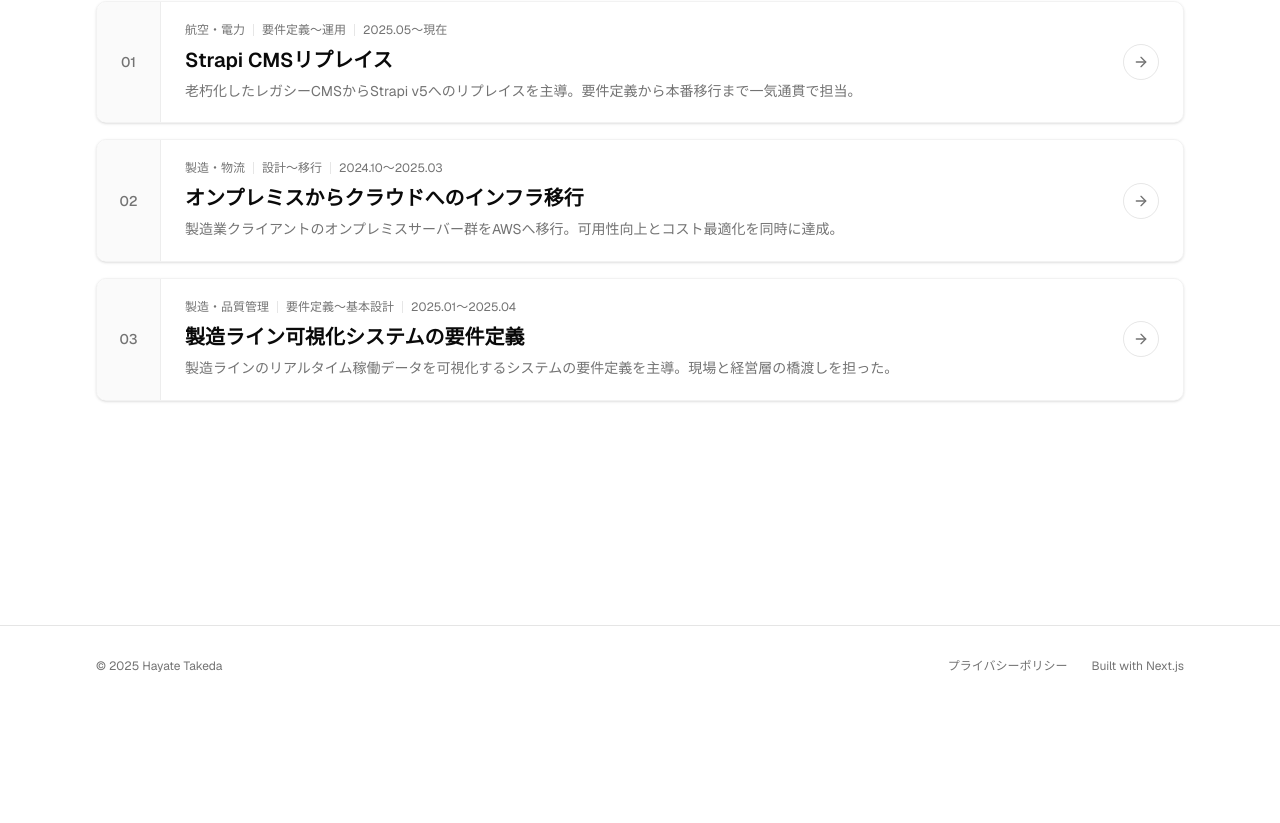
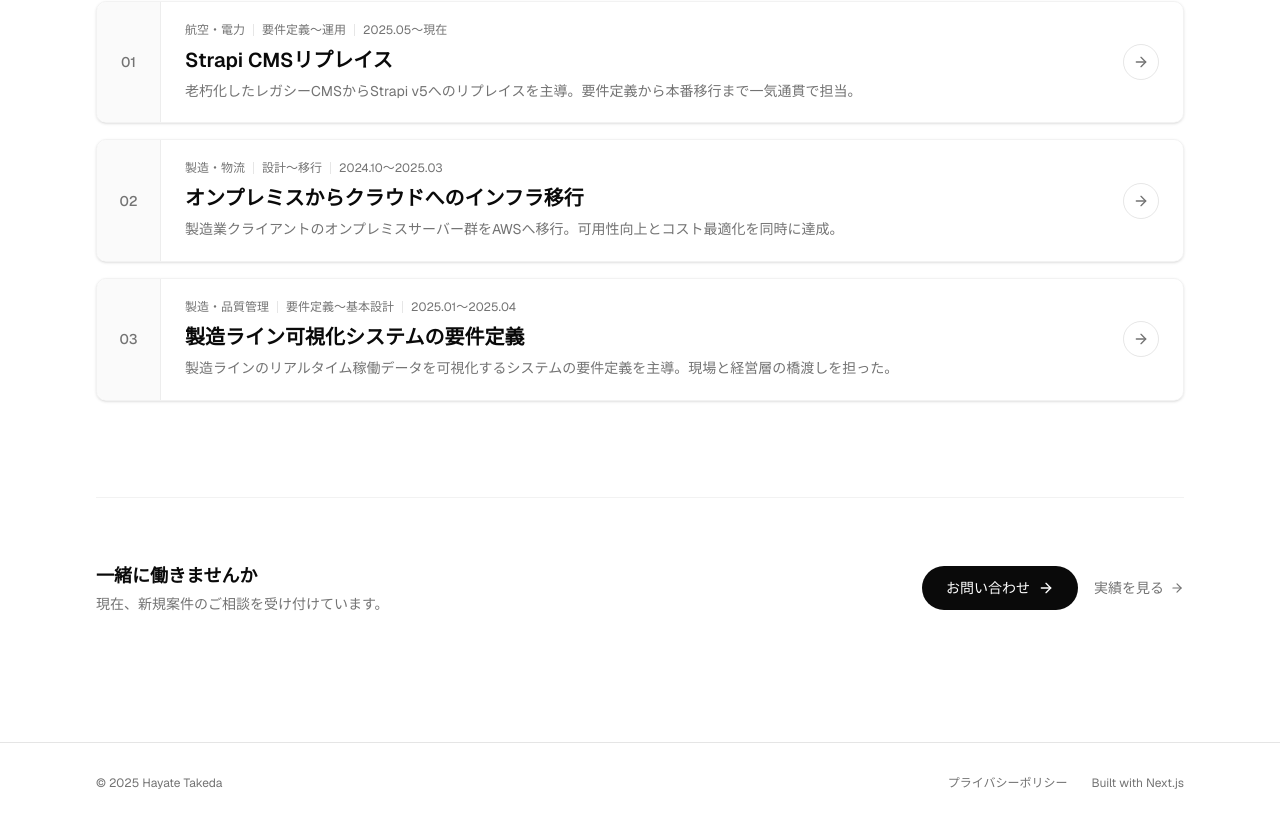
Before and after one commit to HaYat3X/my-site, a Next.js app: page /works in a window 1280 px wide. Shown: the part 469-1292 px from the top of the page. Before the commit the page ends 1175 px from the top, so only its background shows below. Built offline with nearby package versions, Linux system fonts and the light colour scheme.

Commit message:
CTAセクションを追加

```diff
--- a/app/page.tsx
+++ b/app/page.tsx
@@ -367,6 +367,34 @@ export default async function Home() {
                   ))}
                 </div>
               </div>
+
+              {/* CTA */}
+              <div className="border-t border-foreground/5 pt-16 flex flex-col sm:flex-row items-start sm:items-center gap-6">
+                <div className="flex-1">
+                  <p className="text-lg font-semibold mb-1">
+                    一緒に働きませんか
+                  </p>
+                  <p className="text-sm text-muted-foreground">
+                    現在、新規案件のご相談を受け付けています。
+                  </p>
+                </div>
+                <div className="flex items-center gap-4">
+                  <Link
+                    href="/contact"
+                    className="inline-flex items-center gap-2 bg-foreground text-background rounded-full px-6 py-3 text-sm font-medium hover:opacity-90 transition-opacity duration-300"
+                  >
+                    お問い合わせ
+                    <ArrowRight className="w-4 h-4" />
+                  </Link>
+                  <Link
+                    href="/works"
+                    className="inline-flex items-center gap-1.5 text-sm text-muted-foreground hover:text-foreground transition-colors duration-300 group"
+                  >
+                    実績を見る
+                    <ArrowRight className="w-3.5 h-3.5 group-hover:translate-x-0.5 transition-transform duration-300" />
+                  </Link>
+                </div>
+              </div>
             </div>
           </div>
         </section>
--- a/app/works/page.tsx
+++ b/app/works/page.tsx
@@ -82,6 +82,32 @@ export default function WorksPage() {
               ))}
             </div>
           </div>
+
+          {/* CTA */}
+          <div className="border-t border-foreground/5 pt-16 flex flex-col sm:flex-row items-start sm:items-center gap-6">
+            <div className="flex-1">
+              <p className="text-lg font-semibold mb-1">一緒に働きませんか</p>
+              <p className="text-sm text-muted-foreground">
+                現在、新規案件のご相談を受け付けています。
+              </p>
+            </div>
+            <div className="flex items-center gap-4">
+              <Link
+                href="/contact"
+                className="inline-flex items-center gap-2 bg-foreground text-background rounded-full px-6 py-3 text-sm font-medium hover:opacity-90 transition-opacity duration-300"
+              >
+                お問い合わせ
+                <ArrowRight className="w-4 h-4" />
+              </Link>
+              <Link
+                href="/works"
+                className="inline-flex items-center gap-1.5 text-sm text-muted-foreground hover:text-foreground transition-colors duration-300 group"
+              >
+                実績を見る
+                <ArrowRight className="w-3.5 h-3.5 group-hover:translate-x-0.5 transition-transform duration-300" />
+              </Link>
+            </div>
+          </div>
         </div>
       </main>
 
```
